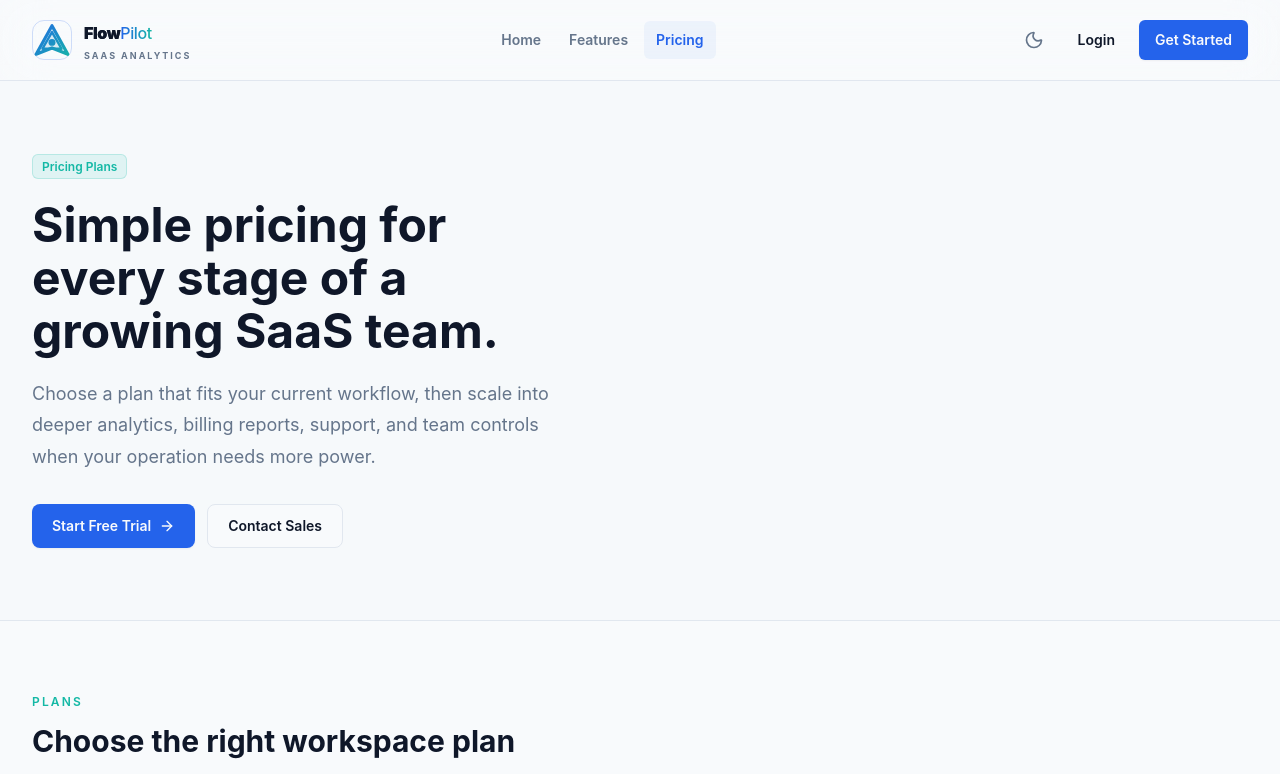
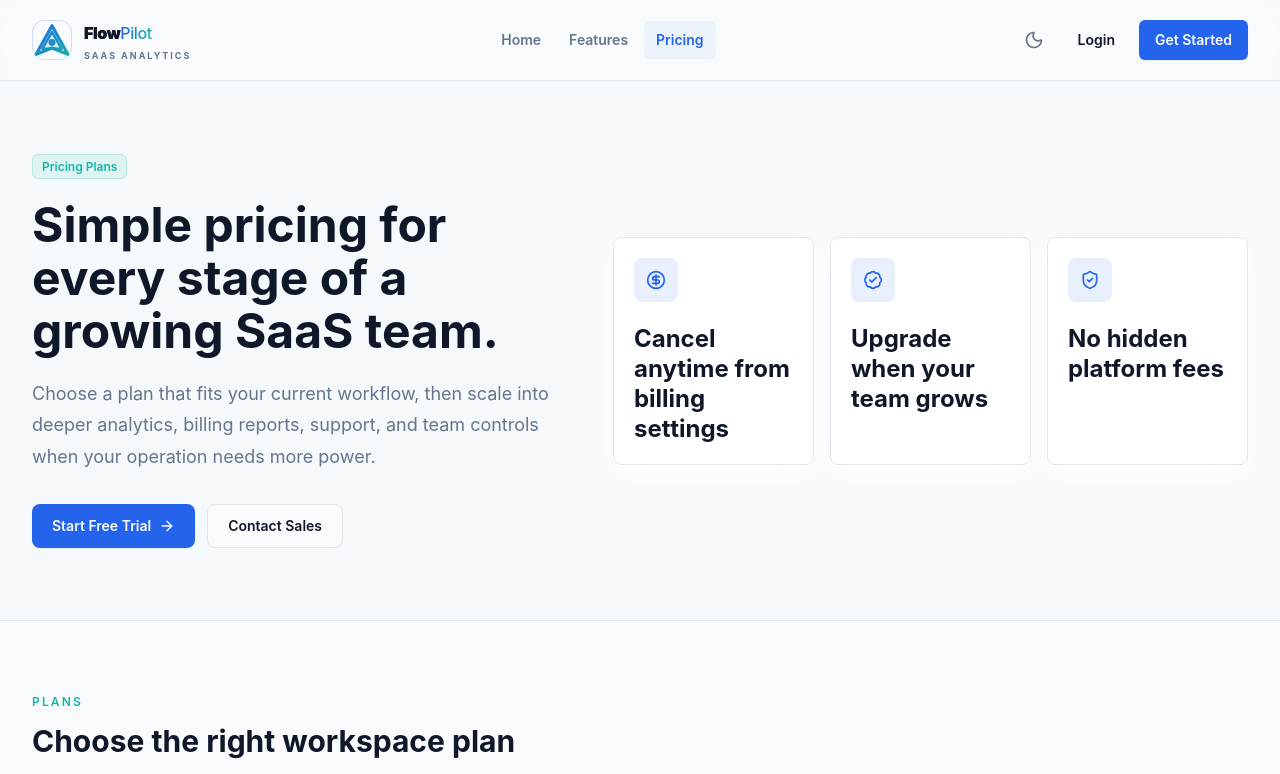
Before and after one commit to shantopaul/SaaS-Dashboard-Website, a React (Vite) app: page /pricing in a window 1280 px wide. Shown: the top 774 px of the page. Built offline with nearby package versions, Linux system fonts and the light colour scheme.

Commit message:
Resolve Framer Motion animation hidden grid bugs on Features Page and Pricing Page and enable high-fidelity micro-interactive card transitions

```diff
--- a/src/pages/public/FeaturesPage.tsx
+++ b/src/pages/public/FeaturesPage.tsx
@@ -138,7 +138,7 @@ export function FeaturesPage() {
           </motion.div>
 
           <motion.div
-            animate="visible"
+            animate={{ opacity: 1, y: 0 }}
             className="grid gap-3 sm:grid-cols-2"
             initial={{ opacity: 0, y: 26 }}
             transition={{ delay: 0.12, duration: 0.6, ease: "easeOut" }}
--- a/src/pages/public/PricingPage.tsx
+++ b/src/pages/public/PricingPage.tsx
@@ -147,7 +147,7 @@ export function PricingPage() {
           </motion.div>
 
           <motion.div
-            animate="visible"
+            animate={{ opacity: 1, y: 0 }}
             className="grid gap-4 sm:grid-cols-3"
             initial={{ opacity: 0, y: 26 }}
             transition={{ delay: 0.12, duration: 0.6, ease: "easeOut" }}
@@ -157,7 +157,10 @@ export function PricingPage() {
               const Icon = icons[index] ?? Sparkles;
 
               return (
-                <Card key={highlight}>
+                <Card
+                  className="transition-all duration-300 hover:scale-[1.02] hover:shadow-card-hover hover:border-primary/20"
+                  key={highlight}
+                >
                   <CardHeader>
                     <div className="flex size-11 items-center justify-center rounded-lg bg-primary/10 text-primary">
                       <Icon aria-hidden="true" className="size-5" />
```
